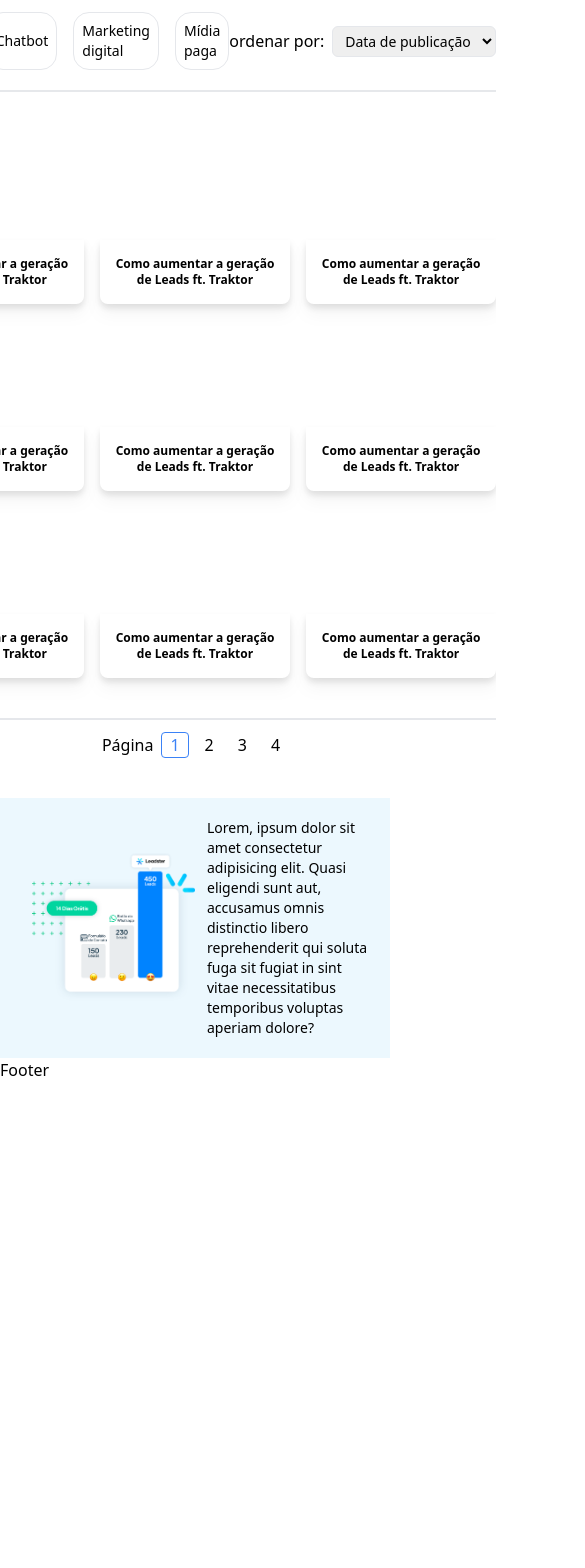
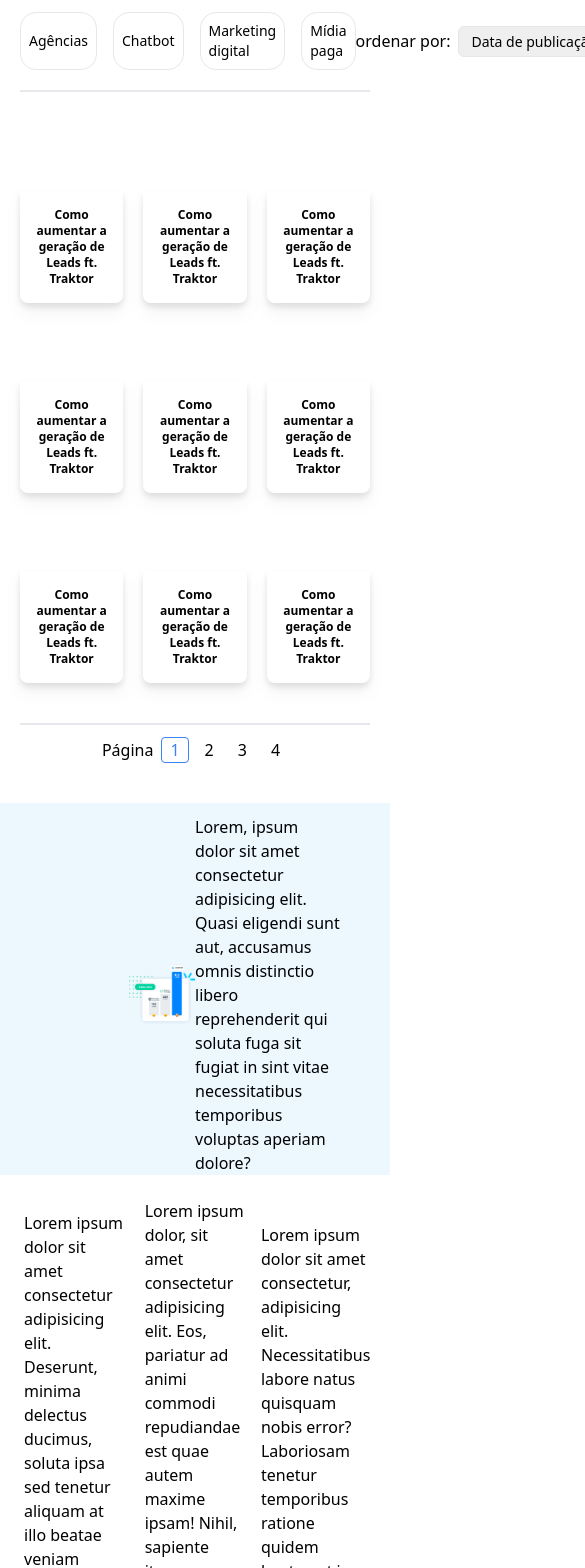
Before and after one commit to guicostads/landing-page-leadster, a Next.js app: page /pages/midiaTab in a window 390 px wide. Shown: the part 432-2000 px from the top of the page, 585 px wide, since content can reach past the window. Before the commit the page ends 1514 px from the top, so only its background shows below. Built offline with nearby package versions, Linux system fonts and the light colour scheme.

Commit message:
feat: layout/css updates

```diff
--- a/src/app/components/BottomContent.jsx
+++ b/src/app/components/BottomContent.jsx
@@ -3,15 +3,21 @@ import comparativo from "@/app/images/comparativo_img_CTA.png";
 
 const BottomContent = () => {
   return (
-    <div className="bg-sky-500/[.08] grid place-items-center grid-cols-2 py-5 max-md:pl-8 max-md:px-5 max-md:gap-3 max-md:text-sm">
-      <div>
-        <Image src={comparativo} alt="comparativo" className="w-fit max-h-96" />
-      </div>
-      <div className="max-w-md">
-        Lorem, ipsum dolor sit amet consectetur adipisicing elit. Quasi eligendi
-        sunt aut, accusamus omnis distinctio libero reprehenderit qui soluta
-        fuga sit fugiat in sint vitae necessitatibus temporibus voluptas aperiam
-        dolore?
+    <div className="bg-sky-500/[.08] w-full flex items-center justify-center">
+      <div className="grid grid-cols-2 place-items-center px-4 pt-3 w-10/12	">
+        <div>
+          <Image
+            src={comparativo}
+            alt="comparativo"
+            className="w-fit max-h-96 pl-20 mr-2"
+          />
+        </div>
+        <div className="max-w-md">
+          Lorem, ipsum dolor sit amet consectetur adipisicing elit. Quasi
+          eligendi sunt aut, accusamus omnis distinctio libero reprehenderit qui
+          soluta fuga sit fugiat in sint vitae necessitatibus temporibus
+          voluptas aperiam dolore?
+        </div>
       </div>
     </div>
   );
--- a/src/app/components/Footer.jsx
+++ b/src/app/components/Footer.jsx
@@ -1,9 +1,26 @@
-
-
 const Footer = () => {
   return (
-    <div>Footer</div>
-  )
-}
+    <footer className="grid grid-cols-3 place-items-center gap-5 w-full h-fit p-6">
+      <div>
+        Lorem ipsum dolor sit amet consectetur adipisicing elit. Deserunt,
+        minima delectus ducimus, soluta ipsa sed tenetur aliquam at illo beatae
+        veniam veritatis repudiandae ex nihil omnis! Distinctio amet quidem
+        sint.
+      </div>
+      <div>
+        Lorem ipsum dolor, sit amet consectetur adipisicing elit. Eos, pariatur
+        ad animi commodi repudiandae est quae autem maxime ipsam! Nihil,
+        sapiente itaque. Soluta obcaecati ab voluptatibus dolore similique culpa
+        mollitia!
+      </div>
+      <div>
+        Lorem ipsum dolor sit amet consectetur, adipisicing elit. Necessitatibus
+        labore natus quisquam nobis error? Laboriosam tenetur temporibus ratione
+        quidem beatae ut iure animi nihil nobis deserunt quaerat eveniet, atque
+        voluptatem.
+      </div>
+    </footer>
+  );
+};
 
-export default Footer
+export default Footer;
--- a/src/app/components/VideosList.jsx
+++ b/src/app/components/VideosList.jsx
@@ -7,9 +7,9 @@ import Pages from "./Pages";
 
 export const VideosList = () => {
   return (
-    <div className="pt-3 pb-10">
+    <div className="pt-3 pb-10 w-8/12 max-md:w-full max-md:px-5">
       <VideosNav />
-      <div className="w-full grid grid-cols-3 grid-rows-3	gap-4 md:px-3 sd:px-3">
+      <div className="w-full grid grid-cols-3 grid-rows-3	gap-5">
         {videosData.map((video, index) => (
           <Modal videoUrl={video.url} key={index} />
         ))}
--- a/src/app/layout.jsx
+++ b/src/app/layout.jsx
@@ -15,7 +15,7 @@ export default function RootLayout({ children }) {
       <body>
         <TopLogo />
         <Header />
-        <div className="w-full h-full flex items-center justify-center max-md:px-3">
+        <div className="w-full h-full flex items-center justify-center">
           {children}
         </div>
         <BottomContent />
```
